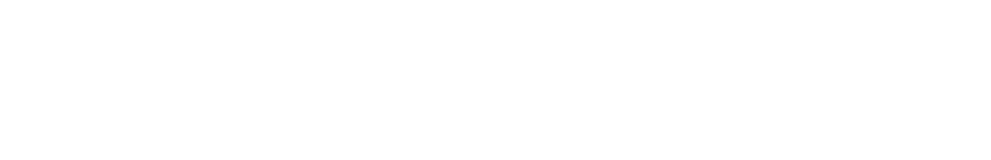
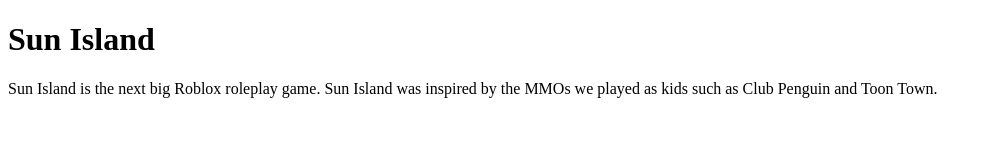
Before and after one commit to Sun-Island/sun-island-website, a plain HTML site: page index.html in a window 1280 px wide. Shown: the whole page, without its empty margins (0-991 px from the left). Drawn offline with Linux system fonts and the light colour scheme.

Commit message:
Update index.html

```diff
--- a/index.html
+++ b/index.html
@@ -1,6 +1,7 @@
 <!DOCTYPE html>
-<html lang="en">
-    <head>
-        <title>Sun Island</title>
-    </head>
+<html>
+    <body>
+        <h1>Sun Island</h1>
+        <p>Sun Island is the next big Roblox roleplay game. Sun Island was inspired by the MMOs we played as kids such as Club Penguin and Toon Town.</p>
+    </body>
 </html>
```
